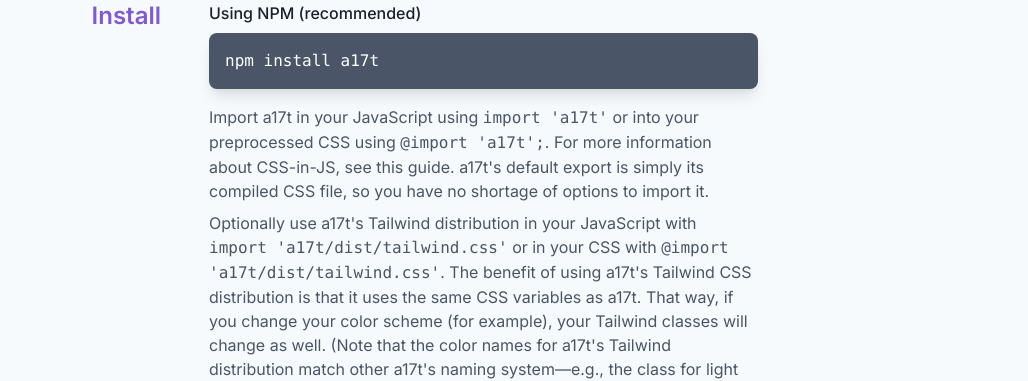
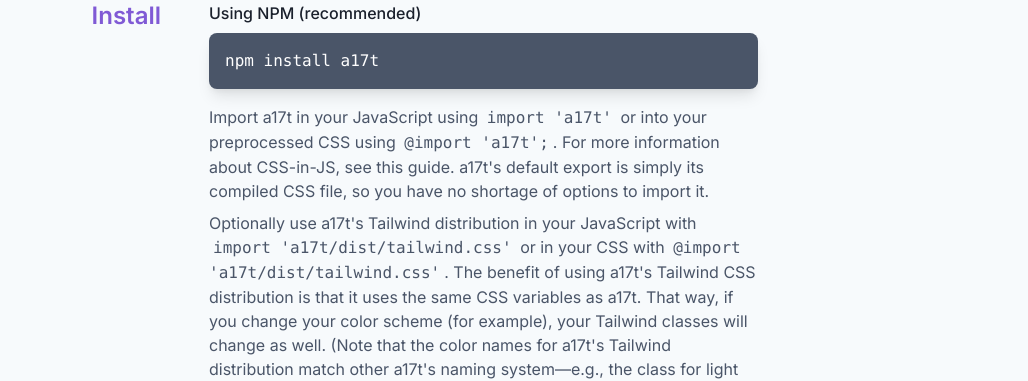
Before and after one commit to milesmcc/a17t, a Jekyll site: the page built from docs/index.md, in a window 1280 px wide. Shown: the part 4128-4509 px from the top of the page, without its empty margins (126-1154 px from the left). Built offline with Jekyll 4.4.1, drawn with Linux system fonts in a browser that asks for light colours; nearby versions of some CDN libraries; comment, search, counter and statistics services are not loaded.

```diff
--- a/docs/index.md
+++ b/docs/index.md
@@ -202,12 +202,12 @@ title: "The atomic web toolkit for pragmatists"
         <h2>Use tones to control color</h2>
         <p>There are six tones by default: neutral, positive, warning, critical, info, and urge. (Don't worry, these
           colors are all customizable.) Tones are specified using special class names that start with a tilde
-          (e.g., <code>~positive</code>). To make a light green chip, for example, use <code>chip
+          (e.g., <code class="code">~positive</code>). To make a light green chip, for example, use <code class="code">chip
             ~positive</code>.</p>
         <h2>Use priorities to control prominence</h2>
         <p>There are three priorities &mdash; low, normal, and high. You can specify a
-          priority by its class: an exclamation point followed by its name (e.g., <code>!high</code> or
-          <code>!low</code>). Usually, priorities affect an elements' colors, but fallback to using elevation
+          priority by its class: an exclamation point followed by its name (e.g., <code class="code">!high</code> or
+          <code class="code">!low</code>). Usually, priorities affect an elements' colors, but fallback to using elevation
           (communicated through drop shadow) when changing colors wouldn't look good.</p>
         <h2>Consider using with Tailwind</h2>
         <p>Because a17t only provides the core elements of your interface, like buttons and form inputs, you'll need a
@@ -257,11 +257,11 @@ title: "The atomic web toolkit for pragmatists"
         <div class="card ~neutral !high font-mono mb-4">
           npm install a17t
         </div>
-        <p class="mb-2">Import a17t in your JavaScript using <code>import 'a17t'</code> or into your preprocessed CSS using <code>@import 'a17t';</code>. For more information about
+        <p class="mb-2">Import a17t in your JavaScript using <code class="code">import 'a17t'</code> or into your preprocessed CSS using <code class="code">@import 'a17t';</code>. For more information about
           CSS-in-JS, see <a href="https://css-tricks.com/the-many-ways-to-include-css-in-javascript-applications/">
           this guide</a>. a17t's default export is simply its compiled CSS file, so you have no shortage of options
           to import it.</p>
-        <p class="mb-6">Optionally use a17t's Tailwind distribution in your JavaScript with <code>import 'a17t/dist/tailwind.css'</code> or in your CSS with <code>@import 'a17t/dist/tailwind.css'</code>. The benefit of using a17t's Tailwind CSS distribution is that it uses the same CSS variables as a17t. That way, if you change your color scheme (for example), your Tailwind classes will change as well. (Note that the color names for a17t's Tailwind distribution match other a17t's naming system&mdash;e.g., the class for light grey text is `text-neutral-300`.)</p>
+        <p class="mb-6">Optionally use a17t's Tailwind distribution in your JavaScript with <code class="code">import 'a17t/dist/tailwind.css'</code> or in your CSS with <code class="code">@import 'a17t/dist/tailwind.css'</code>. The benefit of using a17t's Tailwind CSS distribution is that it uses the same CSS variables as a17t. That way, if you change your color scheme (for example), your Tailwind classes will change as well. (Note that the color names for a17t's Tailwind distribution match other a17t's naming system&mdash;e.g., the class for light grey text is `text-neutral-300`.)</p>
         <p class="mb-2 label">Using a CDN</p>
         <div class="card ~neutral !high font-mono mb-4 text-sm">
           &lt;link rel="stylesheet" href="https://cdn.jsdelivr.net/npm/a17t@latest/dist/a17t.css"&gt;
@@ -276,9 +276,9 @@ title: "The atomic web toolkit for pragmatists"
             Tailwind (which has a CSS reset built-in), make sure you use something like <a href="https://necolas.github.io/normalize.css/">Normalize.css</a>.
           </p>
           <p>
-            <strong>Add <code>~*</code> and <code>!*</code> classes to your <a href="https://purgecss.com/whitelisting.html">PurgeCSS class whitelist</a>,
-            if applicable.</strong> Because of an issue with PurgeCSS, it erroneously removes modifier classes that only set CSS variables (like <code>~urge</code>
-            and <code>!low</code>). Add the following to your PurgeCSS config: <code>whitelistPatterns: [/^~/, /^!/]</code>.
+            <strong>Add <code class="code">~*</code> and <code class="code">!*</code> classes to your <a href="https://purgecss.com/whitelisting.html">PurgeCSS class whitelist</a>,
+            if applicable.</strong> Because of an issue with PurgeCSS, it erroneously removes modifier classes that only set CSS variables (like <code class="code">~urge</code>
+            and <code class="code">!low</code>). Add the following to your PurgeCSS config: <code class="code">whitelistPatterns: [/^~/, /^!/]</code>.
           </p>
         </aside>
       </div>
```
